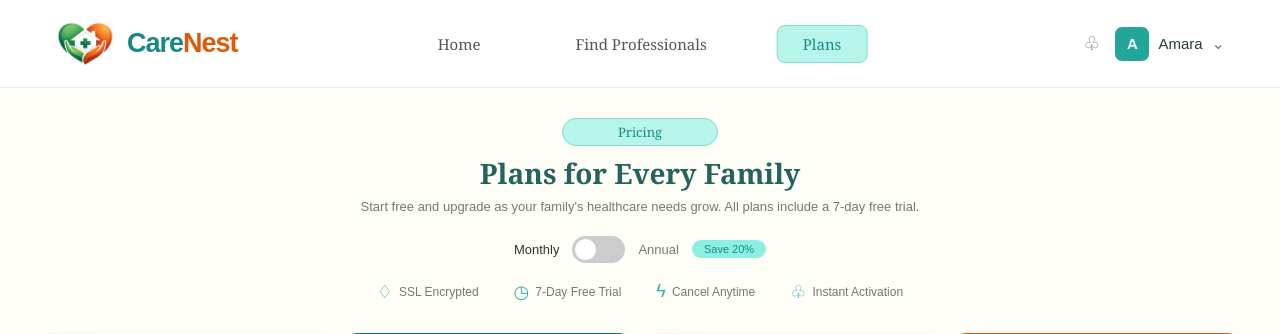
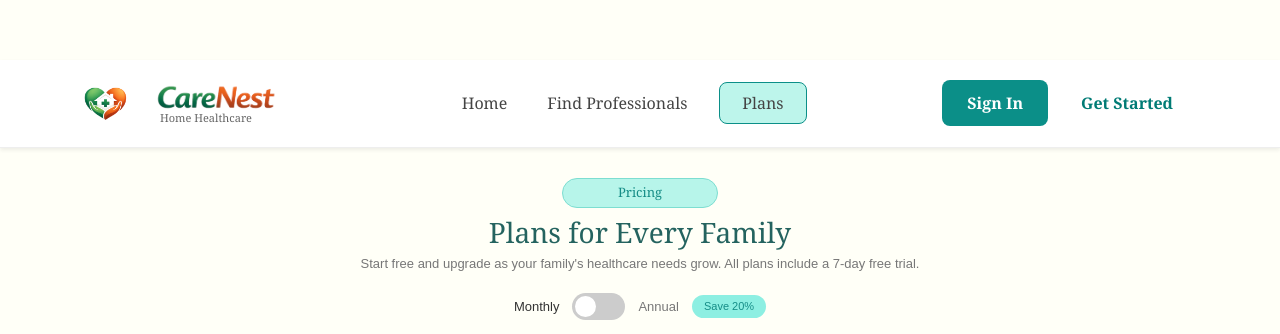
Before and after one commit to AMNA-RISHVI/CareNest_Home-Healthcare-Platform, a Django app: page /subscriptions/ in a window 1280 px wide. Shown: the top 334 px of the page. Run offline with Django 5.2, Linux system fonts and the light colour scheme.

Commit message:
add nav bar to subscription page

```diff
--- a/templates/subscriptions/subscription.html
+++ b/templates/subscriptions/subscription.html
@@ -11,67 +11,45 @@
 
     <title>CareNest - Plans</title>
 
+    <link
+        rel="stylesheet"
+        href="https://cdnjs.cloudflare.com/ajax/libs/font-awesome/6.5.2/css/all.min.css"
+    >
+
+    <!-- Bootstrap CSS -->
+    <link
+        href="https://cdn.jsdelivr.net/npm/bootstrap@5.3.3/dist/css/bootstrap.min.css"
+        rel="stylesheet"
+    >
+
+
+     <!-- Landing / Navbar CSS -->
+    <link
+        rel="stylesheet"
+        href="{% static 'landing/css/style.css' %}"
+    >
+
     <link rel="stylesheet" href="{% static 'css/subscriptions.css' %}">
+
+    <!-- Google Fonts -->
+
+    <link rel="preconnect"
+          href="https://fonts.googleapis.com">
+
+    <link rel="preconnect"
+          href="https://fonts.gstatic.com"
+          crossorigin>
+
+    <link
+        href="https://fonts.googleapis.com/css2?family=Poppins:wght@300;400;500;600;700&display=swap"
+        rel="stylesheet">
 
 </head>
 
 
 <body>
 
-
-<!-- =========================================
-     NAVIGATION BAR
-========================================= -->
-
-<header class="navbar">
-
-    <div class="navbar-brand">
-
-        <img
-            src="{% static 'images/carenest-logo.png' %}"
-            alt="CareNest Logo"
-            class="navbar-logo"
-        >
-
-        <div class="brand-text">
-            <span class="brand-care">Care</span><span class="brand-nest">Nest</span>
-        </div>
-
-    </div>
-
-
-    <nav class="navigation">
-
-        <a href="#">Home</a>
-
-        <a href="#">Find Professionals</a>
-
-        <a href="#" class="active">Plans</a>
-
-    </nav>
-
-
-    <div class="user-area">
-
-        <span class="notification">♧</span>
-
-        <div class="profile">
-
-            <div class="profile-avatar">
-                A
-            </div>
-
-            <span>Amara</span>
-
-            <span class="dropdown-arrow">⌄</span>
-
-        </div>
-
-    </div>
-
-</header>
-
-
+{% include 'landing/partials/navbar.html' %}
 
 <!-- =========================================
      MAIN PAGE
@@ -666,6 +644,9 @@
 </main>
 
 
+<script
+    src="https://cdn.jsdelivr.net/npm/bootstrap@5.3.3/dist/js/bootstrap.bundle.min.js">
+</script>
 
 <script src="{% static 'js/subscription.js' %}"></script>
 
```
